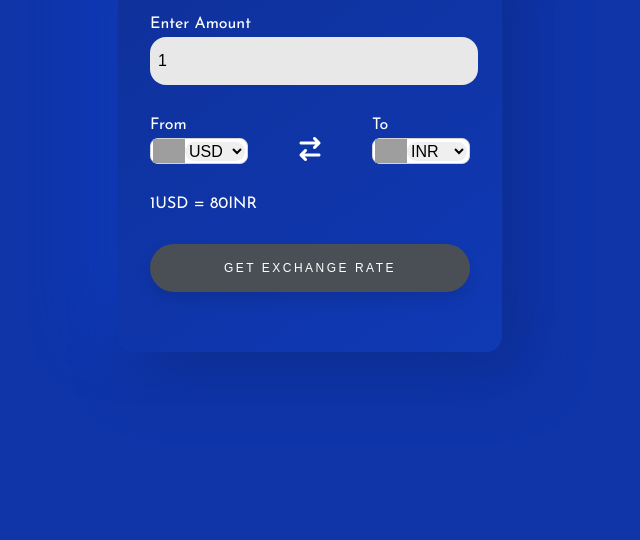
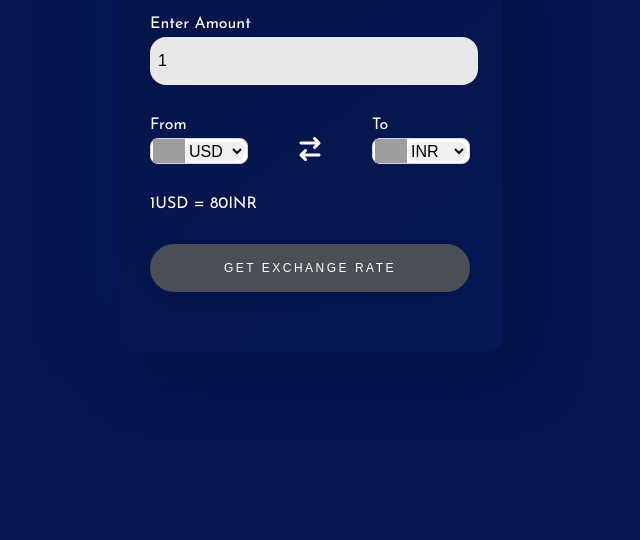
Before and after one commit to ali-ab-2003/Currency-Converter, a plain HTML site: page index.html in a window 1280 px wide. Shown: the part 260-800 px from the top of the page, without its empty margins (330-970 px from the left). Drawn offline with Linux system fonts and the light colour scheme; no server answers; grey boxes are pictures that could not be loaded.

Commit message:
made some style changes

```diff
--- a/styles.css
+++ b/styles.css
@@ -8,7 +8,7 @@ body {
     justify-content: center;
     align-items: center;
     min-height: 100vh;
-    background-color: #0f35a9;
+    background-color: #051650;
     font-family: 'Josefin Sans', sans-serif;
 }
 
@@ -18,8 +18,8 @@ body {
     border-radius: 1rem;
     min-height: 45vh;
     width: 40vh;
-    background: linear-gradient(145deg,  #0e3098, #1039b5);
-    box-shadow:  20px 20px 60px #0d2d90, -20px -20px 60px #113dc2;
+    background: linear-gradient(145deg, #051448, #051856);
+    box-shadow:  20px 20px 60px #041344, -20px -20px 60px #06195c;
 }
 
 .heading {
```
